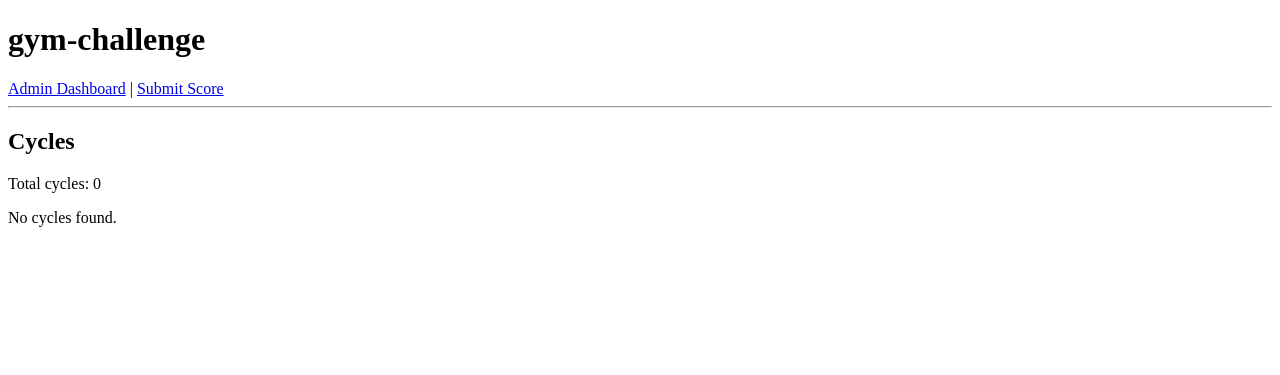
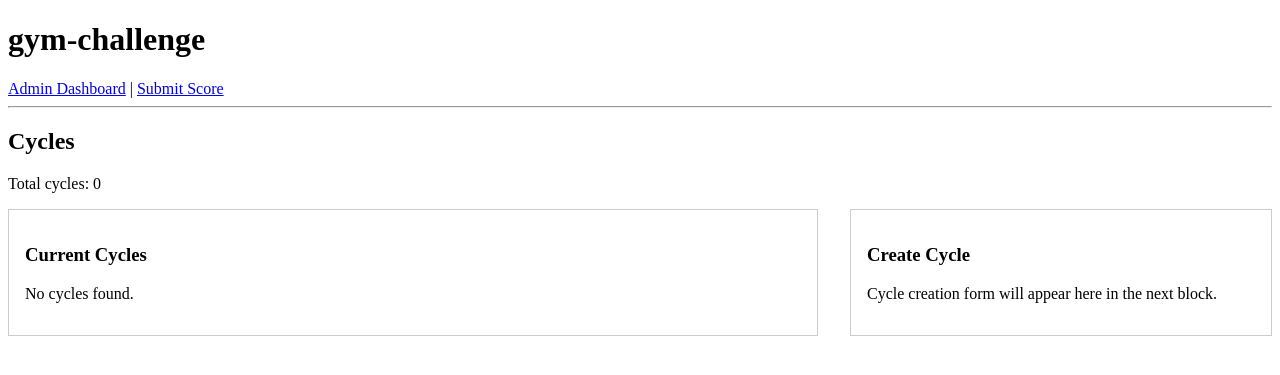
Before and after one commit to mustavo-dev/gym-challenge, a Flask app: page /admin/cycles in a window 1280 px wide. Shown: the top 375 px of the page. Run offline with Flask 3, Linux system fonts and the light colour scheme.

Commit message:
feat: apply two panel admin layout to cycles page

```diff
--- a/src/ui/templates/admin/cycles.html
+++ b/src/ui/templates/admin/cycles.html
@@ -7,6 +7,10 @@
 <h2>Cycles</h2>
 
 <p>Total cycles: {{ cycles|length }}</p>
+
+{% include "admin/partials/two_panel_start.html" %}
+
+<h3>Current Cycles</h3>
 
 {% if cycles %}
   <ul>
@@ -25,4 +29,12 @@
   <p>No cycles found.</p>
 {% endif %}
 
+{% include "admin/partials/two_panel_switch.html" %}
+
+<h3>Create Cycle</h3>
+
+<p>Cycle creation form will appear here in the next block.</p>
+
+{% include "admin/partials/two_panel_end.html" %}
+
 {% endblock %}
```
